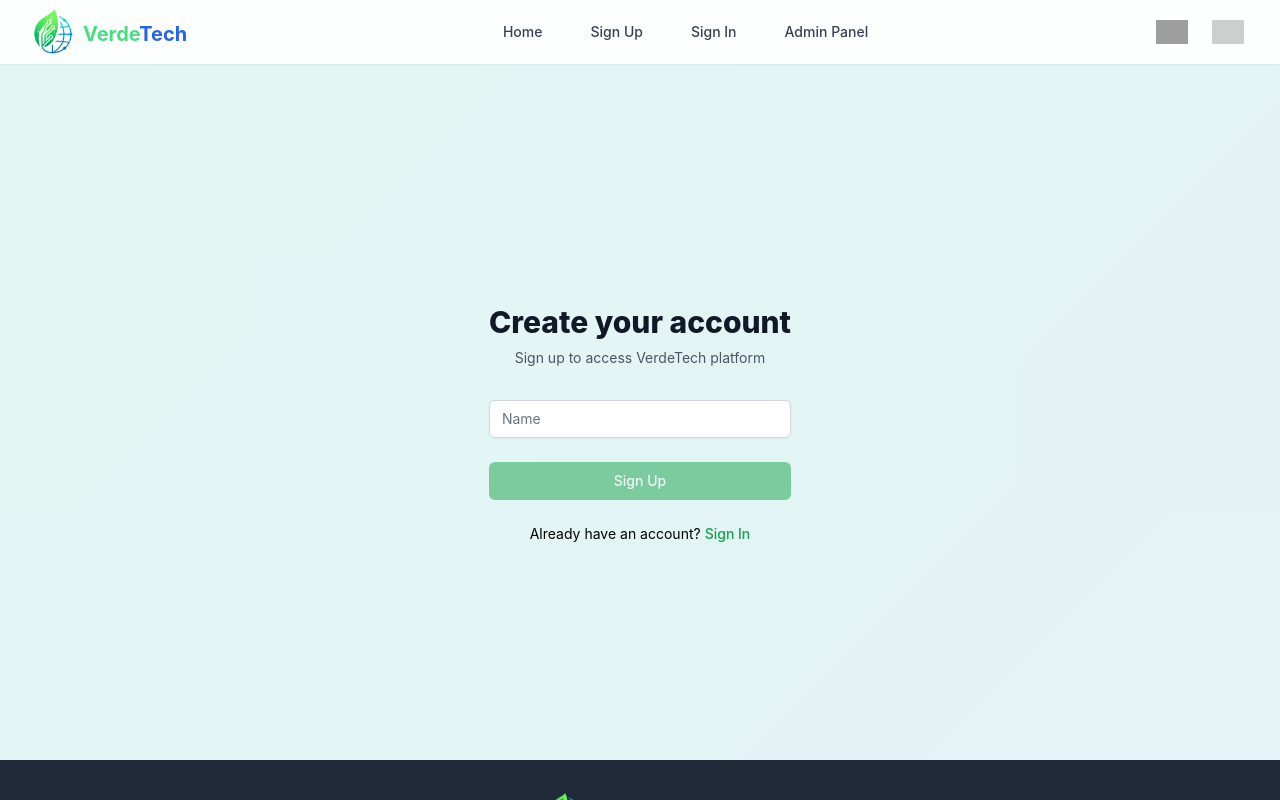
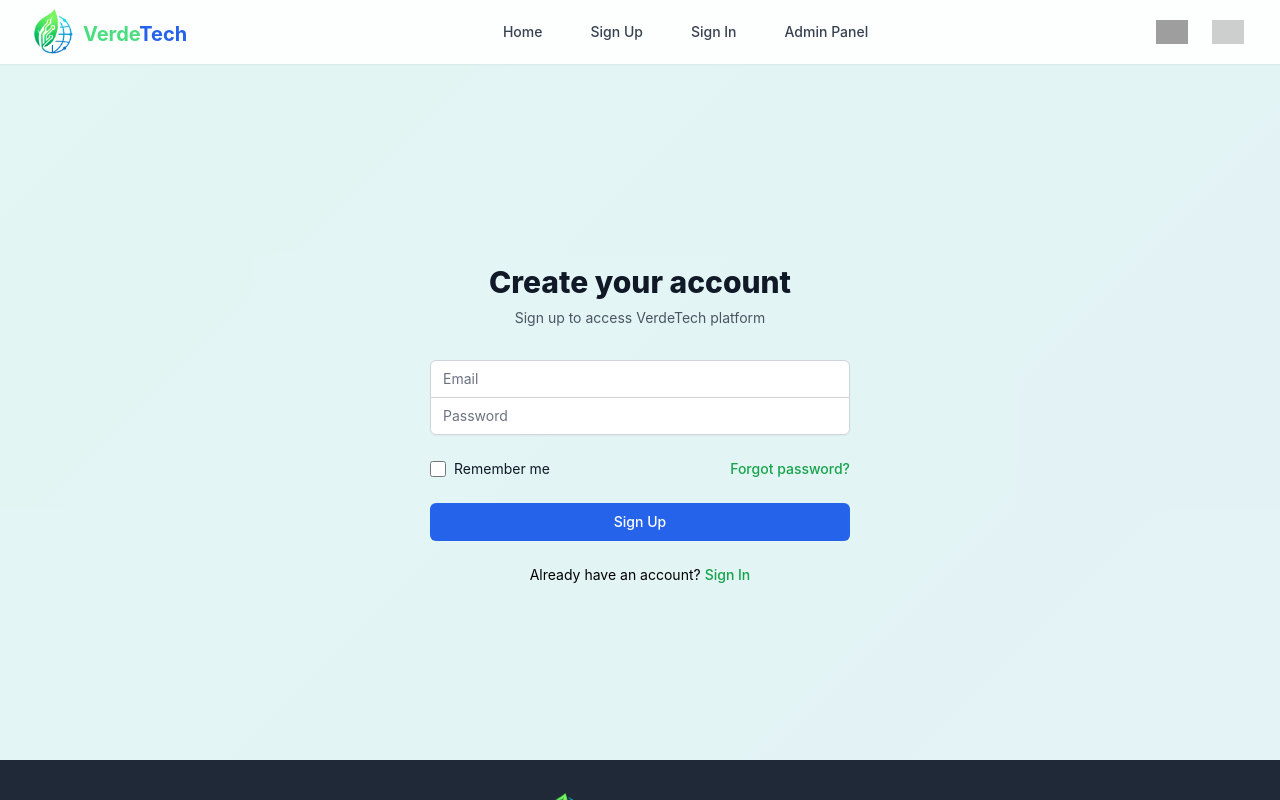
Before and after one commit to verdetech-xyz/website, a Vue app: page /register in a window 1280 px wide. Built offline with nearby package versions, Linux system fonts and the light colour scheme; grey boxes are pictures that could not be loaded.

Commit message:
Unifica estilo e layout dos formulários de login e registro
- Ajusta a largura dos formulários para 420px usando flexbox
- Adiciona campo de confirmação de senha condicional na página de registro
- Corrige problemas de tradução nos formulários
- Garante consistência visual entre as páginas

```diff
--- a/src/views/LoginPage.vue
+++ b/src/views/LoginPage.vue
@@ -82,7 +82,7 @@ const goToRegistration = () => {
 
 <template>
   <div class="flex items-center justify-center py-20 min-h-[600px]">
-      <div class="max-w-md w-full space-y-8">
+      <div class="flex flex-col w-[420px] space-y-8">
         <div class="text-center">
           <h2 class="mt-6 text-3xl font-extrabold text-gray-900">{{ t('auth.login.title') }}</h2>
           <p class="mt-2 text-sm text-gray-600">
--- a/src/views/RegistrationPage.vue
+++ b/src/views/RegistrationPage.vue
@@ -7,61 +7,37 @@ const { t } = useI18n();
 const router = useRouter();
 
 interface FormState {
-  name: string;
   email: string;
   password: string;
   confirmPassword: string;
+  rememberMe: boolean;
 }
 
 const form = reactive<FormState>({
-  name: '',
   email: '',
   password: '',
-  confirmPassword: ''
+  confirmPassword: '',
+  rememberMe: false
 });
 
+// Variável para controlar a exibição do campo de confirmação de senha
+const showConfirmPassword = ref(false);
+
 const errors = reactive({
-  name: '',
   email: '',
   password: '',
-  confirmPassword: ''
+  general: ''
 });
 
-// Field visibility state
-const showEmail = ref(false);
-const showPassword = ref(false);
-const showConfirmPassword = ref(false);
-
 const isSubmitting = ref(false);
-const formSubmitted = ref(false);
-
-// Event handlers to reveal fields
-const revealEmail = () => {
-  showEmail.value = true;
-};
-
-const revealPassword = () => {
-  showPassword.value = true;
-};
-
-const revealConfirmPassword = () => {
-  showConfirmPassword.value = true;
-};
 
 const validateForm = (): boolean => {
   let isValid = true;
 
   // Reset errors
-  errors.name = '';
   errors.email = '';
   errors.password = '';
-  errors.confirmPassword = '';
-
-  // Validate name
-  if (!form.name.trim()) {
-    errors.name = t('auth.errors.nameRequired');
-    isValid = false;
-  }
+  errors.general = '';
 
   // Validate email
   if (!form.email.trim()) {
@@ -75,15 +51,6 @@ const validateForm = (): boolean => {
   // Validate password
   if (!form.password) {
     errors.password = t('auth.errors.passwordRequired');
-    isValid = false;
-  } else if (form.password.length < 8) {
-    errors.password = t('auth.errors.passwordLength');
-    isValid = false;
-  }
-
-  // Validate password confirmation
-  if (form.password !== form.confirmPassword) {
-    errors.confirmPassword = t('auth.errors.passwordMismatch');
     isValid = false;
   }
 
@@ -99,24 +66,15 @@ const submitForm = async () => {
     // Simulate API call
     await new Promise(resolve => setTimeout(resolve, 1000));
 
-    // In a real app, you would send the form data to your backend
-    console.log('Form submitted:', form);
+    // In a real app, you would register with your backend
+    console.log('Registration attempted:', { email: form.email, rememberMe: form.rememberMe });
 
-    formSubmitted.value = true;
-
-    // Reset form
-    form.name = '';
-    form.email = '';
-    form.password = '';
-    form.confirmPassword = '';
-
-    // Redirect to login after registration
-    setTimeout(() => {
-      router.push('/login');
-    }, 2000);
+    // After successful registration, redirect to home page
+    router.push('/home');
 
   } catch (error) {
     console.error('Registration error:', error);
+    errors.general = t('auth.login.invalidCredentials'); // Usando a mesma mensagem de erro do login
   } finally {
     isSubmitting.value = false;
   }
@@ -129,7 +87,7 @@ const goToLogin = () => {
 
 <template>
   <div class="flex items-center justify-center py-20 min-h-[600px]">
-      <div class="max-w-md w-full space-y-8">
+      <div class="flex flex-col w-[420px] space-y-8">
         <div class="text-center">
           <h2 class="mt-6 text-3xl font-extrabold text-gray-900">{{ t('auth.register.title') }}</h2>
           <p class="mt-2 text-sm text-gray-600">
@@ -137,75 +95,71 @@ const goToLogin = () => {
           </p>
         </div>
 
-        <!-- Success message -->
-        <div v-if="formSubmitted" class="rounded-md bg-green-50 p-4">
+        <!-- General error message -->
+        <div v-if="errors.general" class="rounded-md bg-red-50 p-4">
           <div class="flex">
             <div class="flex-shrink-0">
-              <svg class="h-5 w-5 text-green-400" fill="currentColor" viewBox="0 0 20 20">
-                <path fill-rule="evenodd" d="M10 18a8 8 0 100-16 8 8 0 000 16zm3.707-9.293a1 1 0 00-1.414-1.414L9 10.586 7.707 9.293a1 1 0 00-1.414 1.414l2 2a1 1 0 001.414 0l4-4z" clip-rule="evenodd" />
+              <svg class="h-5 w-5 text-red-400" fill="currentColor" viewBox="0 0 20 20">
+                <path fill-rule="evenodd" d="M10 18a8 8 0 100-16 8 8 0 000 16zM8.707 7.293a1 1 0 00-1.414 1.414L8.586 10l-1.293 1.293a1 1 0 101.414 1.414L10 11.414l1.293 1.293a1 1 0 001.414-1.414L11.414 10l1.293-1.293a1 1 0 00-1.414-1.414L10 8.586 8.707 7.293z" clip-rule="evenodd" />
               </svg>
             </div>
             <div class="ml-3">
-              <p class="text-sm font-medium text-green-800">{{ t('auth.register.success') }}</p>
+              <p class="text-sm font-medium text-red-800">{{ errors.general }}</p>
             </div>
           </div>
         </div>
 
         <!-- Registration form -->
-        <form v-else class="mt-8 space-y-6" @submit.prevent="submitForm">
-          <div class="space-y-4">
-            <div class="rounded-md shadow-sm">
-              <div>
-                <label for="name" class="sr-only">{{ t('auth.fields.name') }}</label>
-                <input id="name" name="name" type="text" required
-                       v-model="form.name"
-                       @focus="revealEmail"
-                       class="appearance-none relative block w-full px-3 py-2 border border-gray-300 placeholder-gray-500 text-gray-900 rounded-md focus:outline-none focus:ring-green-500 focus:border-green-500 focus:z-10 sm:text-sm"
-                       :placeholder="t('auth.fields.name')" />
-                <p v-if="errors.name" class="mt-1 text-sm text-red-600">{{ errors.name }}</p>
-              </div>
-            </div>
-
-            <div v-if="showEmail" class="rounded-md shadow-sm">
+        <form class="mt-8 space-y-6" @submit.prevent="submitForm">
+          <div class="rounded-md shadow-sm -space-y-px">
             <div>
               <label for="email-address" class="sr-only">{{ t('auth.fields.email') }}</label>
               <input id="email-address" name="email" type="email" autocomplete="email" required
                      v-model="form.email"
-                       @focus="revealPassword"
-                       class="appearance-none relative block w-full px-3 py-2 border border-gray-300 placeholder-gray-500 text-gray-900 rounded-md focus:outline-none focus:ring-green-500 focus:border-green-500 focus:z-10 sm:text-sm"
+                     class="appearance-none rounded-none relative block w-full px-3 py-2 border border-gray-300 placeholder-gray-500 text-gray-900 rounded-t-md focus:outline-none focus:ring-green-500 focus:border-green-500 focus:z-10 sm:text-sm"
                      :placeholder="t('auth.fields.email')" />
               <p v-if="errors.email" class="mt-1 text-sm text-red-600">{{ errors.email }}</p>
             </div>
-            </div>
-
-            <div v-if="showPassword" class="rounded-md shadow-sm">
             <div>
               <label for="password" class="sr-only">{{ t('auth.fields.password') }}</label>
               <input id="password" name="password" type="password" autocomplete="new-password" required
                      v-model="form.password"
-                       @focus="revealConfirmPassword"
-                       class="appearance-none relative block w-full px-3 py-2 border border-gray-300 placeholder-gray-500 text-gray-900 rounded-md focus:outline-none focus:ring-green-500 focus:border-green-500 focus:z-10 sm:text-sm"
+                     class="appearance-none rounded-none relative block w-full px-3 py-2 border border-gray-300 placeholder-gray-500 text-gray-900 focus:outline-none focus:ring-green-500 focus:border-green-500 focus:z-10 sm:text-sm"
+                     :class="{'rounded-b-md': !form.password}"
                      :placeholder="t('auth.fields.password')" />
               <p v-if="errors.password" class="mt-1 text-sm text-red-600">{{ errors.password }}</p>
             </div>
-            </div>
 
-            <div v-if="showConfirmPassword" class="rounded-md shadow-sm">
-              <div>
+            <div v-if="form.password">
               <label for="confirm-password" class="sr-only">{{ t('auth.fields.confirmPassword') }}</label>
               <input id="confirm-password" name="confirm-password" type="password" autocomplete="new-password" required
                      v-model="form.confirmPassword"
-                       class="appearance-none relative block w-full px-3 py-2 border border-gray-300 placeholder-gray-500 text-gray-900 rounded-md focus:outline-none focus:ring-green-500 focus:border-green-500 focus:z-10 sm:text-sm"
+                     class="appearance-none rounded-none relative block w-full px-3 py-2 border border-gray-300 placeholder-gray-500 text-gray-900 rounded-b-md focus:outline-none focus:ring-green-500 focus:border-green-500 focus:z-10 sm:text-sm"
                      :placeholder="t('auth.fields.confirmPassword')" />
-                <p v-if="errors.confirmPassword" class="mt-1 text-sm text-red-600">{{ errors.confirmPassword }}</p>
-              </div>
             </div>
           </div>
 
-          <div class="mt-6">
+          <div class="flex items-center justify-between">
+            <div class="flex items-center">
+              <input id="remember-me" name="remember-me" type="checkbox"
+                     v-model="form.rememberMe"
+                     class="h-4 w-4 text-green-600 focus:ring-green-500 border-gray-300 rounded" />
+              <label for="remember-me" class="ml-2 block text-sm text-gray-900">
+                {{ t('auth.login.rememberMe') }}
+              </label>
+            </div>
+
+            <div class="text-sm">
+              <a href="#" class="font-medium text-green-600 hover:text-green-500">
+                {{ t('auth.login.forgotPassword') }}
+              </a>
+            </div>
+          </div>
+
+          <div>
             <button type="submit"
-                    :disabled="isSubmitting || !showConfirmPassword"
-                    class="group relative w-full flex justify-center py-2 px-4 border border-transparent text-sm font-medium rounded-md text-white bg-green-600 hover:bg-green-700 focus:outline-none focus:ring-2 focus:ring-offset-2 focus:ring-green-500 disabled:opacity-50 disabled:cursor-not-allowed">
+                    :disabled="isSubmitting"
+                    class="group relative w-full flex justify-center py-2 px-4 border border-transparent text-sm font-medium rounded-md text-white bg-blue-600 hover:bg-blue-700 focus:outline-none focus:ring-2 focus:ring-offset-2 focus:ring-blue-500 disabled:opacity-50 disabled:cursor-not-allowed">
               <span v-if="isSubmitting">{{ t('auth.register.submitting') }}</span>
               <span v-else>{{ t('auth.register.submit') }}</span>
             </button>
```
Lines whose indentation alone changed are shown as unchanged.
